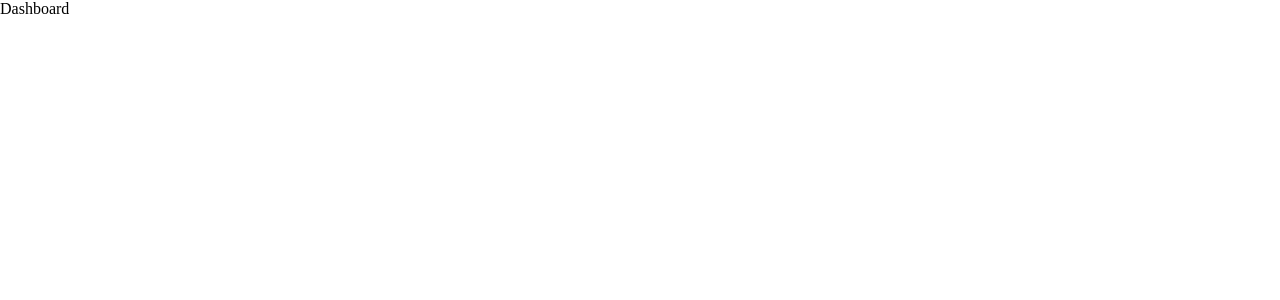
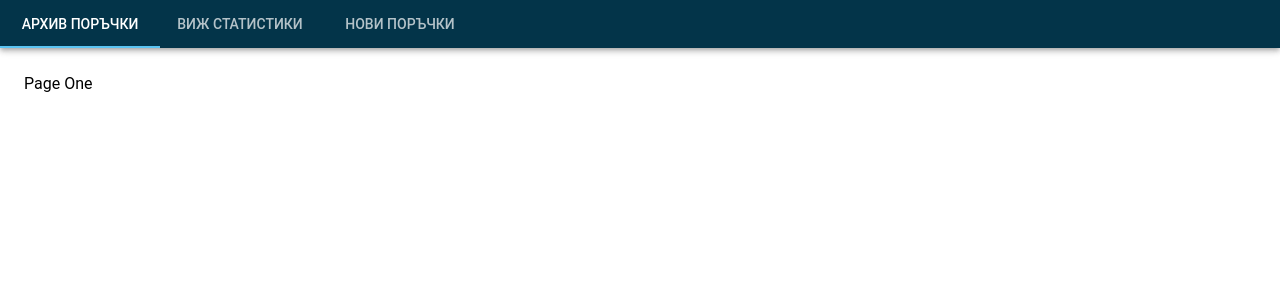
Before and after one commit to JordanRad/limpo-admin, a React (Create React App) app in the folder limpo-admin/: page /dashboard in a window 1280 px wide. Shown: the top 300 px of the page. Built offline with nearby package versions, Linux system fonts and the light colour scheme.

Commit message:
Login page and Dashboard Navbar

```diff
--- a/limpo-admin/src/App.jsx
+++ b/limpo-admin/src/App.jsx
@@ -4,20 +4,30 @@ import {
   Route,
   Redirect
 } from "react-router-dom";
+import { ThemeProvider } from '@material-ui/core/styles';
+import theme from './config/theme-config.js';
+
+import LogIn from './pages/LogIn'
+import DashboardPage from "./pages/DashboardPage.jsx";
 function App() {
   return (
     <Router>
+    <ThemeProvider theme={theme}>
       <Switch>
         <Route path="/login">
-          <div>Login</div>
+         <LogIn />
+
         </Route>
+
         <Route path="/dashboard">
-          <div>Dashboard</div>
+          <DashboardPage />
         </Route>
         <Route path="/*">
           <Redirect to="/login" />
         </Route>
       </Switch>
+      </ThemeProvider>
+
     </Router>
   );
 }
--- /dev/null
+++ b/limpo-admin/src/Components/Copyright.js
@@ -0,0 +1,14 @@
+import React from 'react';
+import Typography from '@material-ui/core/Typography';
+
+function Copyright() {
+    return (
+        <Typography variant="body2" color="textSecondary" align="center">
+        {'Created by © Cleaning '}
+        {new Date().getFullYear()}
+        {'.'}
+        </Typography>
+    );
+}
+
+export default Copyright;
--- /dev/null
+++ b/limpo-admin/src/Components/Navbar.js
@@ -0,0 +1,95 @@
+import React from 'react';
+import PropTypes from 'prop-types';
+import { makeStyles } from '@material-ui/core/styles';
+import AppBar from '@material-ui/core/AppBar';
+import Tabs from '@material-ui/core/Tabs';
+import Tab from '@material-ui/core/Tab';
+import Typography from '@material-ui/core/Typography';
+import Box from '@material-ui/core/Box';
+
+function TabPanel(props) {
+  const { children, value, index, ...other } = props;
+
+  return (
+    <div
+      role="tabpanel"
+      hidden={value !== index}
+      id={`nav-tabpanel-${index}`}
+      aria-labelledby={`nav-tab-${index}`}
+      {...other}
+    >
+      {value === index && (
+        <Box p={3}>
+          <Typography>{children}</Typography>
+        </Box>
+      )}
+    </div>
+  );
+}
+
+TabPanel.propTypes = {
+  children: PropTypes.node,
+  index: PropTypes.any.isRequired,
+  value: PropTypes.any.isRequired,
+};
+
+function a11yProps(index) {
+  return {
+    id: `nav-tab-${index}`,
+    'aria-controls': `nav-tabpanel-${index}`,
+  };
+}
+
+function LinkTab(props) {
+  return (
+    <Tab
+      component="a"
+      onClick={(event) => {
+        event.preventDefault();
+      }}
+      {...props}
+    />
+  );
+}
+
+const useStyles = makeStyles((theme) => ({
+  root: {
+    flexGrow: 1,
+    backgroundColor: theme.palette.background.paper,
+  },
+}));
+
+export default function NavTabs() {
+  const classes = useStyles();
+  const [value, setValue] = React.useState(0);
+
+  const handleChange = (event, newValue) => {
+    setValue(newValue);
+  };
+
+  return (
+    <div className={classes.root}>
+      <AppBar position="static">
+        <Tabs
+          variant=""
+          value={value}
+          onChange={handleChange}
+          aria-label="nav tabs example"
+        >
+          <LinkTab label="Архив Поръчки" href="/drafts" {...a11yProps(0)} />
+          <LinkTab label="Виж Статистики" href="/trash" {...a11yProps(1)} />
+          <LinkTab label="Нови поръчки" href="/spam" {...a11yProps(2)} />
+        </Tabs>
+      </AppBar>
+      <TabPanel value={value} index={0}>
+        Page One
+      </TabPanel>
+      <TabPanel value={value} index={1}>
+        Page Two
+      </TabPanel>
+      <TabPanel value={value} index={2}>
+        Page Three
+      </TabPanel>
+    </div>
+  );
+}
--- /dev/null
+++ b/limpo-admin/src/config/theme-config.js
@@ -0,0 +1,17 @@
+import { createMuiTheme } from '@material-ui/core/styles';
+
+const theme = createMuiTheme({
+  typography: {
+    fontFamily: 'Roboto',
+  },
+  palette: {
+      primary: {
+        main: '#033449'
+      },
+      secondary: {
+        main: '#5AC4F2',
+      }
+  },
+});
+
+export default theme;
--- /dev/null
+++ b/limpo-admin/src/config/theme-login.js
@@ -0,0 +1,47 @@
+import { makeStyles } from '@material-ui/core/styles';
+
+const useStyles = makeStyles(theme => ({
+
+
+    root: {
+        height: '100vh',
+    },
+    image: {
+        backgroundImage: 'url(https://images.unsplash.com/photo-1584820927498-cfe5211fd8bf?crop=entropy&cs=tinysrgb&fit=max&fm=jpg&ixid=MXwxfDB8MXxhbGx8fHx8fHx8fA&ixlib=rb-1.2.1&q=80&w=1080&utm_source=unsplash_source&utm_medium=referral&utm_campaign=api-credit)',
+        backgroundRepeat: 'no-repeat',
+        backgroundColor:
+        theme.palette.type === 'light' ? theme.palette.grey[50] : theme.palette.grey[900],
+        backgroundSize: 'cover',
+        backgroundPosition: 'center',
+    },
+    paper: {
+        margin: theme.spacing(8, 4),
+        display: 'flex',
+        flexDirection: 'column',
+        alignItems: 'center',
+    },
+    avatar: {
+        margin: theme.spacing(1),
+        backgroundColor: theme.palette.secondary.main,
+    },
+    form: {
+        width: '100%', // Fix IE 11 issue.
+        marginTop: theme.spacing(1),
+    },
+    submit: {
+        margin: theme.spacing(3, 0, 2),
+    },
+    logo: {
+        display: 'flex',
+        alignItems: 'center',
+        marginBottom: '2em',
+    },
+    logoText: {
+        fontWeight: 'bold'
+    },
+    error: {
+        color: 'red'
+    }
+}));
+
+export default useStyles;
--- a/limpo-admin/src/css/index.css
+++ b/limpo-admin/src/css/index.css
@@ -3,4 +3,14 @@ body {
   padding: 0;
   width: 100%;
   height: 100vh;
+  font-family: -apple-system, BlinkMacSystemFont, 'Segoe UI', 'Roboto', 'Oxygen',
+    'Ubuntu', 'Cantarell', 'Fira Sans', 'Droid Sans', 'Helvetica Neue',
+    sans-serif;
+  -webkit-font-smoothing: antialiased;
+  -moz-osx-font-smoothing: grayscale;
 }
+
+code {
+  font-family: source-code-pro, Menlo, Monaco, Consolas, 'Courier New',
+    monospace;
+}
--- a/limpo-admin/src/pages/DashboardPage.jsx
+++ b/limpo-admin/src/pages/DashboardPage.jsx
@@ -0,0 +1,10 @@
+import React from 'react'
+import Navbar from '../Components/Navbar'
+
+export default function DashboardPage() {
+    return (
+        <div>
+            <Navbar />
+        </div>
+    )
+}
--- /dev/null
+++ b/limpo-admin/src/pages/LogIn.jsx
@@ -0,0 +1,90 @@
+import React from 'react';
+import Avatar from '@material-ui/core/Avatar';
+import Button from '@material-ui/core/Button';
+import CssBaseline from '@material-ui/core/CssBaseline';
+import TextField from '@material-ui/core/TextField';
+import FormControlLabel from '@material-ui/core/FormControlLabel';
+import Checkbox from '@material-ui/core/Checkbox';
+import Link from '@material-ui/core/Link';
+import Paper from '@material-ui/core/Paper';
+import Box from '@material-ui/core/Box';
+import Grid from '@material-ui/core/Grid';
+import LockOutlinedIcon from '@material-ui/icons/LockOutlined';
+import Typography from '@material-ui/core/Typography';
+//import { makeStyles } from '@material-ui/core/styles';
+import useStyles from '../config/theme-login.js';
+import Copyright from '../Components/Copyright.js';
+
+
+export default function SignInSide() {
+  const classes = useStyles();
+
+  return (
+    <Grid container component="main" className={classes.root}>
+      <CssBaseline />
+      <Grid item xs={false} sm={4} md={7} className={classes.image} />
+      <Grid item xs={12} sm={8} md={5} component={Paper} elevation={6} square>
+        <div className={classes.paper}>
+          <Avatar className={classes.avatar}>
+            <LockOutlinedIcon />
+          </Avatar>
+          <Typography component="h1" variant="h5">
+            Вход
+          </Typography>
+          <form className={classes.form} noValidate>
+            <TextField
+              variant="outlined"
+              margin="normal"
+              required
+              fullWidth
+              id="email"
+              label="Имейл адрес"
+              name="email"
+              autoComplete="email"
+              autoFocus
+            />
+            <TextField
+              variant="outlined"
+              margin="normal"
+              required
+              fullWidth
+              name="password"
+              label="Парола"
+              type="password"
+              id="password"
+              autoComplete="current-password"
+            />
+            <FormControlLabel
+              control={<Checkbox value="remember" color="primary" />}
+              label="Запомни"
+            />
+            <Button
+              type="submit"
+              fullWidth
+              variant="contained"
+              color= "secondary"
+              className={classes.submit}
+            >
+              Продължи
+            </Button>
+            <Grid container>
+              <Grid item xs>
+                <Link href="#" variant="body2">
+                  Forgot password?
+                </Link>
+              </Grid>
+              <Grid item>
+                <Link href="#" variant="body2">
+                  {"Don't have an account? Sign Up"}
+                </Link>
+              </Grid>
+            </Grid>
+            <Box mt={5}>
+              <Copyright />
+            </Box>
+          </form>
+        </div>
+      </Grid>
+    </Grid>
+  );
+}
```
